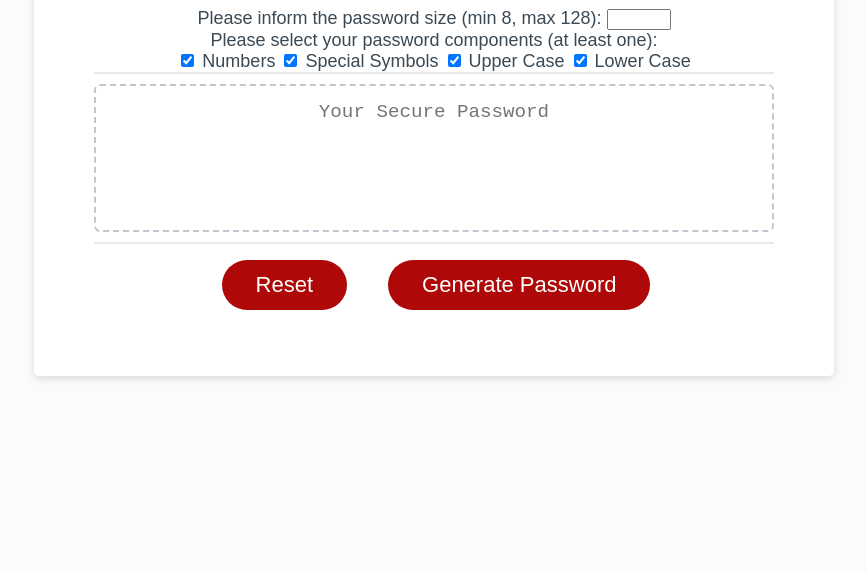
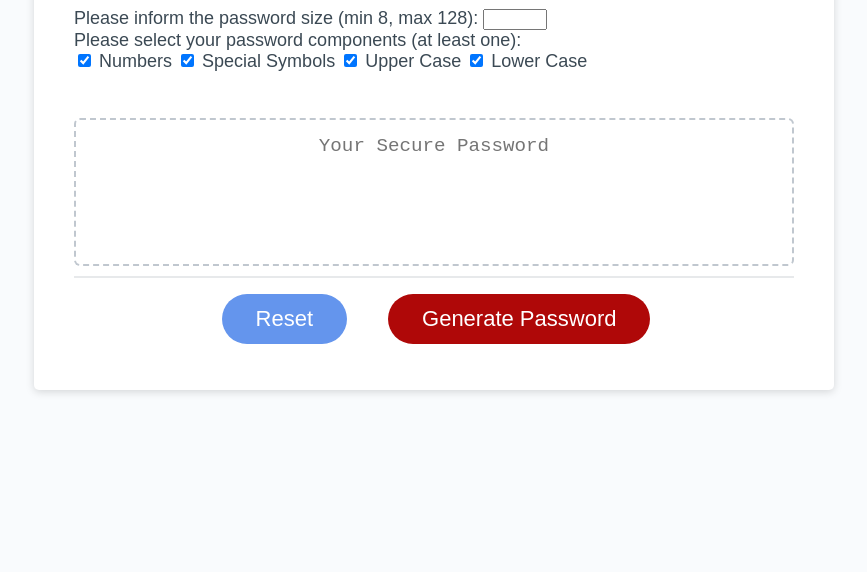
Before and after one commit to marianethomson/Password-Generator, a plain HTML site: page index.html in a window 1280 px wide. Shown: the part 228-800 px from the top of the page, without its empty margins (206-1073 px from the left). Drawn offline with Linux system fonts and the light colour scheme.

Commit message:
small adjustments in stylesheet, new mockup image and updated readme

```diff
--- a/index.html
+++ b/index.html
@@ -14,9 +14,11 @@
         <h1>Password Generator</h1>
       </header>
       <div class="card">
-        <form method= "post" action="#">
+        <form>
           <div class="card-header">
             <h2>Generate a Password</h2>
+          </div><!--End div card-header-->
+          <div class="card-body">
             <label for="pw-size"
                 >Please inform the password size (min 8, max 128):</label
               >
@@ -48,7 +50,7 @@
                 value="low-case"
               />
             <label for="low-case">Lower Case</label></br>
-          </div> <!--End of div card-header-->
+          </div> <!--End of div card-body-->
           <div class="card-body">
             <textarea
               readonly
@@ -58,7 +60,7 @@
             ></textarea>
           </div> <!--End of div card-body-->
           <div class="card-footer">
-            <input type="reset" class="btn"/>
+            <input type="reset" class="btn" id="reset"/>
             <button id="generate" class="btn">Generate Password</button>
           </div> <!--End of div car-footer-->
         </form> <!--End of form-->
--- a/style.css
+++ b/style.css
@@ -23,8 +23,7 @@ body {
   padding-right: 20px;
 }
 
-header,
-form {
+header {
   text-align: center;
   padding: 20px;
   padding-top: 0px;
@@ -43,16 +42,9 @@ form {
   padding: 30px 40px;
 }
 
-.card-header::after {
-  content: " ";
-  display: block;
-  width: 100%;
-  background: #e7e9eb;
-  height: 2px;
-}
-
 .card-body {
   min-height: 100px;
+  text-align: left;
 }
 
 .card-footer {
@@ -119,6 +111,10 @@ button[disabled] {
   overflow: hidden;
 }
 
+#reset {
+  background-color: cornflowerblue;
+}
+
 @media (max-width: 690px) {
   .btn {
     font-size: 1rem;
```
Also changed, not shown: Assets/03-javascript-homework-demo.png, 1 other file.
